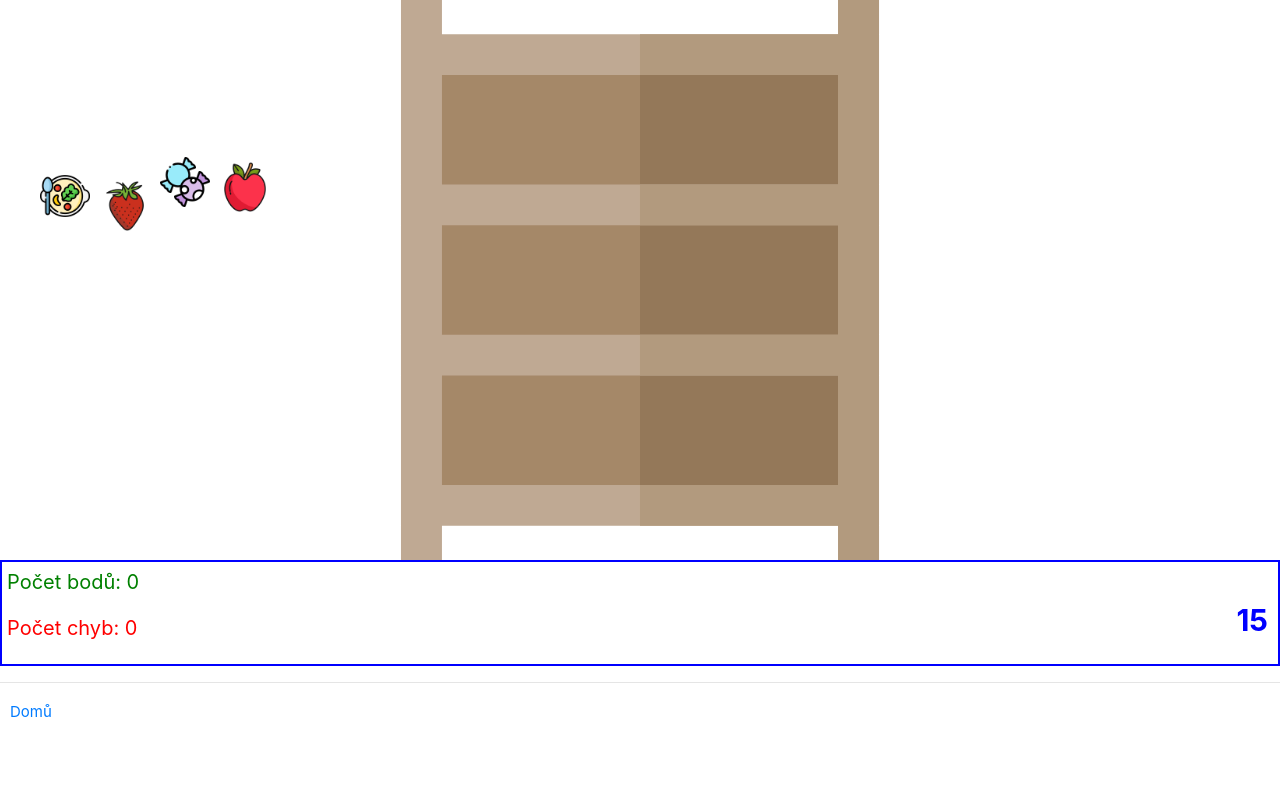
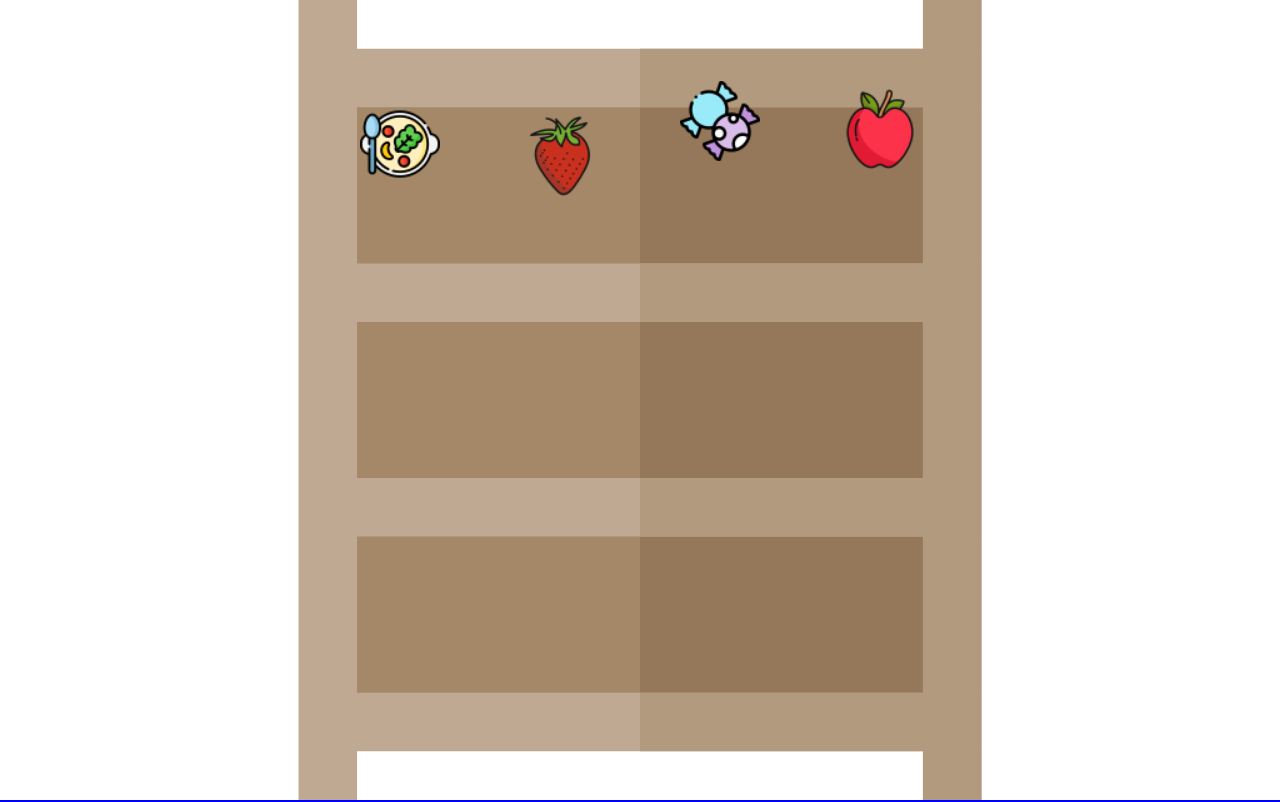
Before and after one commit to AnickaVargova/recepty-hrave-a-zdrave, a Vue app in the folder finalni-projekt/: page /hra1 in a window 1280 px wide. Shown: the top 802 px of the page. Built offline with nearby package versions, Linux system fonts and the light colour scheme.

Commit message:
Responzivni hra - zlepseni verze pro pocitac

```diff
--- a/finalni-projekt/src/views/Hra1.vue
+++ b/finalni-projekt/src/views/Hra1.vue
@@ -45,7 +45,7 @@
       <div id="prehled" v-else>
         <p id="body">Počet bodů: {{ pocetBodu }}</p>
         <p id="chyby">Počet chyb: {{ pocetChyb }}</p>
-        <div id="minutka">{{minutka}}</div>
+        <div id="minutka">{{ minutka }}</div>
       </div>
     </div>
   </div>
@@ -101,8 +101,8 @@ export default {
     },
 
     posunIkonu1() {
-      if (this.jidlo1.posunOsaY < 220) {
-        this.jidlo1.posunOsaY += Math.random() * 1.2; //rychlost se zvysi nasobenim, 1 je minimalni, 2 je maximalni
+      if (this.jidlo1.posunOsaY < 400) {
+        this.jidlo1.posunOsaY += Math.random() * 1.8; //rychlost se zvysi nasobenim, 1 je minimalni, 2 je maximalni
       } else {
         this.vratIkonu1();
         this.jidlo1.posunOsaY = 0;
@@ -110,38 +110,39 @@ export default {
     },
 
     posunIkonu2() {
-      if (this.jidlo2.posunOsaY < 220) {
-        this.jidlo2.posunOsaY += Math.random() * 1.2;
+      if (this.jidlo2.posunOsaY < 400) {
+        this.jidlo2.posunOsaY += Math.random() * 1.8;
       } else {
         this.vratIkonu2();
         this.jidlo2.posunOsaY = 0;
       }
     },
     posunIkonu3() {
-      if (this.jidlo3.posunOsaY < 220) {
-        this.jidlo3.posunOsaY += Math.random() * 1.2;
+      if (this.jidlo3.posunOsaY < 400) {
+        this.jidlo3.posunOsaY += Math.random() * 1.8;
       } else {
         this.vratIkonu3();
         this.jidlo3.posunOsaY = 0;
       }
     },
     posunIkonu4() {
-      if (this.jidlo4.posunOsaY < 220) {
-        this.jidlo4.posunOsaY += Math.random() * 1.2;
+      if (this.jidlo4.posunOsaY < 400) {
+        this.jidlo4.posunOsaY += Math.random() * 1.8;
       } else {
         this.vratIkonu4();
         this.jidlo4.posunOsaY = 0;
       }
     },
 
-    sekundaDolu(){
+    //na pocitaci jidlo konci zbytecne vysoko - vyresit
+
+    sekundaDolu() {
       this.minutka--;
     },
 
-    odectiSekundu(){
+    odectiSekundu() {
       this.intervalMinutka = setInterval(this.sekundaDolu, 1000);
     },
-
 
     pohybujIkonou1() {
       this.interval1 = setInterval(this.posunIkonu1, 5);
@@ -170,6 +171,7 @@ export default {
     },
 
     priKliknuti2() {
+      console.log("klik2");
       if (!this.konecHry) {
         if (this.jidlo2.zdrave) {
           this.pocetBodu++;
@@ -182,6 +184,7 @@ export default {
     },
 
     priKliknuti3() {
+      console.log("klik3");
       if (!this.konecHry) {
         if (this.jidlo3.zdrave) {
           this.pocetBodu++;
@@ -194,6 +197,7 @@ export default {
     },
 
     priKliknuti4() {
+      console.log("klik4");
       if (!this.konecHry) {
         if (this.jidlo4.zdrave) {
           this.pocetBodu++;
@@ -240,58 +244,76 @@ export default {
 
 <style>
 #police {
+  margin-left: auto;
+  margin-right: auto;
   display: flex;
-  flex-direction: column;
+  flex-wrap: wrap;
   justify-content: center;
   position: relative;
+  width: 100vw;
 }
 
-#police img {
-  height: 70vh;
+#police > img {
+  width: 100vh;
+  height: 100vh;
 }
 
 #jidlo {
-  max-width: 200px;
-  height: 10vh;
+  width: 80vw;
   display: flex;
-  margin-top: 20px;
   position: absolute;
-  top: -10px;
-  left: 40px;
+  top: 100px;
+}
+/* na mobilu je nad polici velky prostor - kvuli tomu vlastnost top - vyresit */
+
+.ikonaJidla {
+  width: 20%;
+  height: auto;
+  position: absolute;
+  display: flex;
+  justify-content: center;
+}
+
+.ikonaJidla > img {
+  max-width: 100%;
 }
 
 #ikona1 {
-  position: absolute;
+  left: 0;
 }
 
 #ikona2 {
-  left: 60px;
-  position: absolute;
+  left: 25%;
 }
 
 #ikona3 {
-  left: 120px;
-  position: absolute;
+  left: 50%;
 }
 
 #ikona4 {
-  left: 180px;
-  position: absolute;
+  left: 75%;
 }
 
-#ikona5 {
-  left: 240px;
-  position: absolute;
-}
-.ikonaJidla {
-  height: 50px;
-  flex-basis: 20%;
+@media (min-width: 700px) {
+  #jidlo {
+    top:0;
+  }
+  .ikonaJidla {
+    width: 25%;
+    max-height: 80px;
+  }
+  .ikonaJidla>img {
+    width: 80px;
+    height: 80px;
+  }
 }
 
-.ikonaJidla img {
-  max-height: 50px;
-  object-fit: scale-down;
+@media (min-width: 1000px) {
+  #jidlo {
+    width: 50vw;
+  }
 }
+
 
 #vysledek {
   border: 2px solid blue;
```
Also changed, not shown: 1 other file (tests, documents, lock files or other folders).
